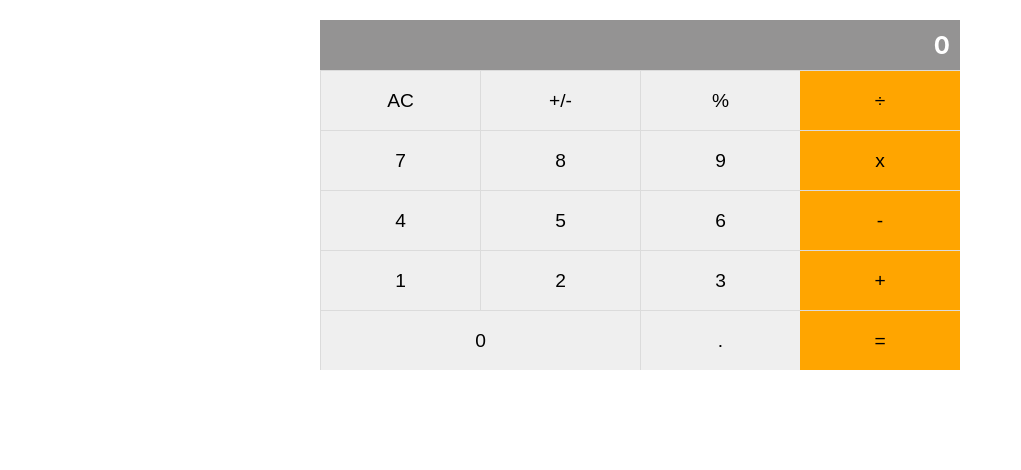
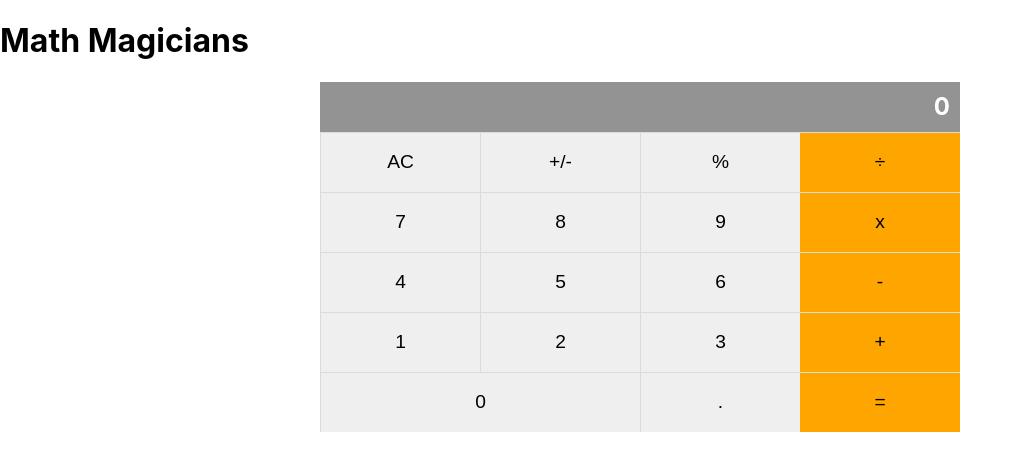
Before and after one commit to Juanse7793/Math-Magicians, a React (Create React App) app: page / in a window 1280 px wide. Shown: the top 470 px of the page, without its empty margins (0-1021 px from the left). Built offline with nearby package versions, Linux system fonts and the light colour scheme.

Commit message:
complete website branch created

```diff
--- a/src/App.js
+++ b/src/App.js
@@ -10,6 +10,9 @@ export default class App extends Component {
   render() {
     return (
       <div className="App">
+        <div className="home">
+          <h1>Math Magicians</h1>
+        </div>
         <header className="App-header">
           <Calculator />
         </header>
```
